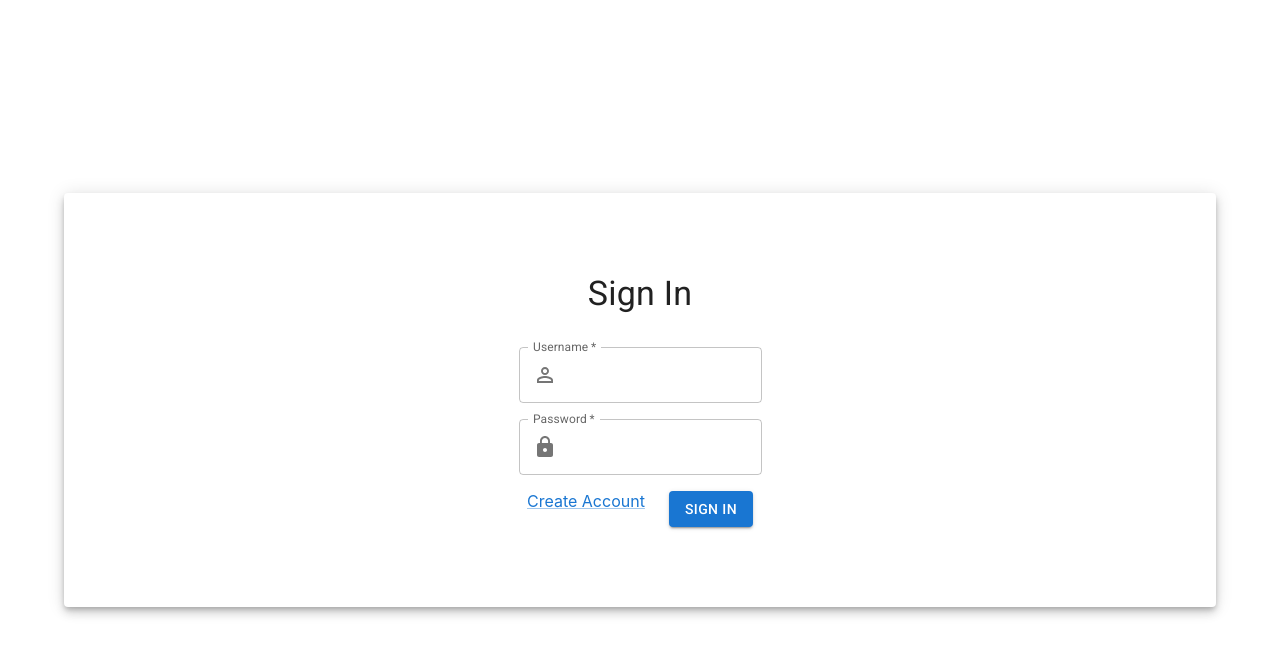
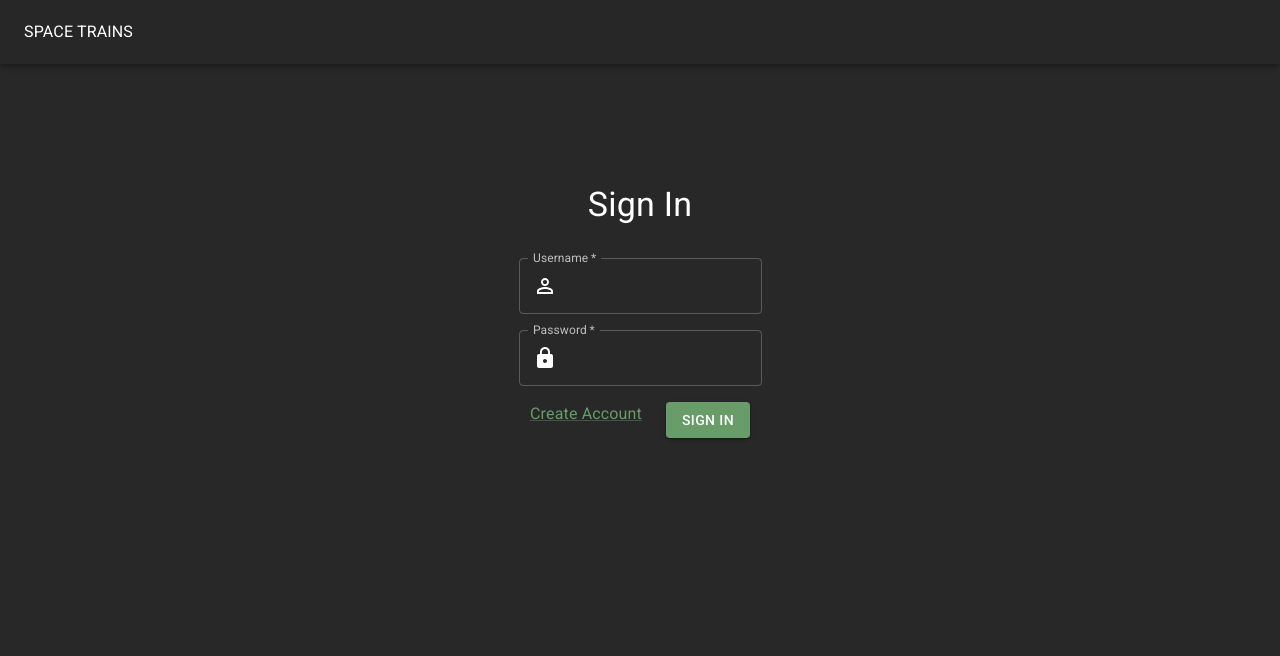
Before and after one commit to JDSeiler/alexandria, a React (Create React App) app: page /login in a window 1280 px wide. Shown: the top 656 px of the page. Built offline with nearby package versions, Linux system fonts and the light colour scheme.

Commit message:
Finish up basic UI for login page

```diff
--- a/package.json
+++ b/package.json
@@ -13,13 +13,15 @@
     "@types/node": "^16.11.64",
     "@types/react": "^18.0.21",
     "@types/react-dom": "^18.0.6",
+    "formik": "^2.2.9",
     "react": "^18.2.0",
     "react-dom": "^18.2.0",
     "react-router-dom": "6",
     "react-scripts": "5.0.1",
     "styled-components": "^5.3.6",
     "typescript": "^4.8.4",
-    "web-vitals": "^2.1.4"
+    "web-vitals": "^2.1.4",
+    "yup": "^0.32.11"
   },
   "scripts": {
     "start": "react-scripts start",
--- a/src/Layout.tsx
+++ b/src/Layout.tsx
@@ -1,21 +1,19 @@
+import { Box } from "@mui/material";
 import { FC } from "react";
-import { Container, Paper, Stack } from "@mui/material";
 import { Outlet } from "react-router-dom";
-import { AuthProvider } from "./hooks/auth";
+import Header from "./components/Header";
 
 const Layout: FC = () => {
-  // TODO: This is just a proof of concept. I don't really want everything placed
-  // on a floating card...
   return (
-    <AuthProvider>
-      <Container>
-        <Stack justifyContent="space-evenly" height="100vh">
-          <Paper elevation={6} sx={{ padding: "5rem" }}>
-            <Outlet />
-          </Paper>
-        </Stack>
-      </Container>
-    </AuthProvider>
+    <Box
+      sx={{
+        width: "100vw",
+        height: "100vh",
+      }}
+    >
+      <Header />
+      <Outlet />
+    </Box>
   );
 };
 
--- /dev/null
+++ b/src/components/Header.tsx
@@ -0,0 +1,21 @@
+import { AppBar, Toolbar, Typography } from "@mui/material";
+import { FC } from "react";
+import { styled } from "@mui/material";
+
+// https://mui.com/material-ui/react-app-bar/
+const Offset = styled("div")(({ theme }) => theme.mixins.toolbar);
+
+const Header: FC = () => {
+  return (
+    <>
+      <AppBar position="fixed">
+        <Toolbar>
+          <Typography>{"SPACE TRAINS"}</Typography>
+        </Toolbar>
+      </AppBar>
+      <Offset />
+    </>
+  );
+};
+
+export default Header;
--- a/src/hooks/auth.tsx
+++ b/src/hooks/auth.tsx
@@ -7,28 +7,46 @@ import {
 } from "react";
 
 const useAuthState = () => {
-  const [signedIn, setSignedIn] = useState(false);
-  const [loading, setLoading] = useState(true);
+  const [signedIn, setSignedInInternal] = useState(false);
+  const [loading, setLoadingInternal] = useState(true);
 
   useEffect(() => {
     // TODO: Simulate checking if the user is signed in.
     setTimeout(() => {
-      setSignedIn(true);
-      setLoading(false);
+      setSignedInInternal(false);
+      setLoadingInternal(false);
     }, 1500);
   }, []);
 
-  // TODO: I think I need to return a function to call the login endpoint and set the sign-in state?
+  // Dinky little wrappers so that I don't have to deal with the
+  // types: React.Dispatch<React.SetState ... yadda yadda
+  const setSignedIn = (newValue: boolean) => {
+    setSignedInInternal(newValue);
+  };
+
+  const setLoading = (newValue: boolean) => {
+    setLoadingInternal(newValue);
+  };
+
   return {
     signedIn,
+    setSignedIn,
     loading,
+    setLoading,
   };
 };
 
 // We only export the AuthContext so that the state is shared globally.
+// The default values are only passed to components if they don't have a provider.
 export const AuthContext = createContext({
   signedIn: false,
-  loading: true,
+  setSignedIn: (_: boolean) => {
+    void "intentionally unimplemented";
+  },
+  loading: false,
+  setLoading: (_: boolean) => {
+    void "intentionally unimplemented";
+  },
 });
 
 export const AuthProvider: FC<PropsWithChildren<unknown>> = ({ children }) => {
--- a/src/index.tsx
+++ b/src/index.tsx
@@ -12,16 +12,32 @@ import Layout from "./Layout";
 import Login from "./scenes/login";
 import CreateAccount from "./scenes/create-account";
 import AuthGate from "./components/AuthGate";
+import { createTheme, ThemeProvider, CssBaseline } from "@mui/material";
+import { AuthProvider } from "./hooks/auth";
 // import reportWebVitals from "./reportWebVitals";
 
-/*
-K, I need some routes...
-I'm missing the backend API route for checking if the user is logged in.
-So we're going to skip gluing together for now and just work on the UI
-for now.
-
-Or, I can just mock the backend code....
-*/
+// Created with the help of: https://bareynol.github.io/mui-theme-creator
+// Very useful for previewing how all the colors will look together.
+const customizedTheme = createTheme({
+  palette: {
+    mode: "dark",
+    primary: {
+      main: "#689d6a",
+    },
+    secondary: {
+      main: "#fabd2f",
+    },
+    background: {
+      default: "#282828",
+    },
+    text: {
+      primary: "#ffffff",
+    },
+    warning: {
+      main: "#fe8019",
+    },
+  },
+});
 
 const router = createBrowserRouter(
   createRoutesFromElements(
@@ -40,7 +56,12 @@ const root = ReactDOM.createRoot(
 );
 root.render(
   <React.StrictMode>
-    <RouterProvider router={router} />
+    <ThemeProvider theme={customizedTheme}>
+      <CssBaseline />
+      <AuthProvider>
+        <RouterProvider router={router} />
+      </AuthProvider>
+    </ThemeProvider>
   </React.StrictMode>
 );
 
--- a/src/scenes/login/index.tsx
+++ b/src/scenes/login/index.tsx
@@ -1,25 +1,62 @@
+import Lock from "@mui/icons-material/Lock";
+import PersonOutline from "@mui/icons-material/PersonOutline";
 import {
+  Button,
+  CircularProgress,
+  InputAdornment,
+  Link,
+  Stack,
+  TextField,
   Typography,
-  InputAdornment,
-  TextField,
-  Stack,
-  Button,
-  Link,
+  useTheme,
 } from "@mui/material";
-import PersonOutline from "@mui/icons-material/PersonOutline";
-import Lock from "@mui/icons-material/Lock";
-import { FC } from "react";
-import { Link as ReactRouterLink } from "react-router-dom";
+import { useFormik } from "formik";
+import { FC, useContext } from "react";
+import { Link as ReactRouterLink, useNavigate } from "react-router-dom";
+import * as Yup from "yup";
+import { AuthContext } from "../../hooks/auth";
+
+const loginSchema = Yup.object().shape({
+  username: Yup.string().required("Username is required"),
+  password: Yup.string().required("Password is required"),
+});
 
 const Login: FC = () => {
+  const { setSignedIn } = useContext(AuthContext);
+  const navigate = useNavigate();
+  const theme = useTheme();
+  const formik = useFormik({
+    initialValues: {
+      username: "",
+      password: "",
+    },
+    validationSchema: loginSchema,
+    onSubmit: (values, { setSubmitting }) => {
+      setTimeout(() => {
+        // TODO: Do real sign-in implementation. The basic idea will stay the same.
+        alert("Woohoo! Signed in!");
+        setSubmitting(false);
+        setSignedIn(true);
+        navigate("/");
+      }, 500);
+    },
+  });
+
   return (
-    <Stack spacing={2} alignItems="center">
+    <form onSubmit={formik.handleSubmit}>
+      <Stack spacing={2} alignItems="center" sx={{ marginTop: "15vh" }}>
         <Typography variant="h4" sx={{ paddingBottom: "1rem" }}>
           Sign In
         </Typography>
         <TextField
+          id="username"
+          name="username"
+          label="Username"
           required
-        label="Username"
+          value={formik.values.username}
+          onChange={formik.handleChange}
+          error={formik.touched.username && Boolean(formik.errors.username)}
+          helperText={formik.touched.username && formik.errors.username}
           InputProps={{
             startAdornment: (
               <InputAdornment position="start">
@@ -30,9 +67,14 @@ const Login: FC = () => {
           sx={{ maxWidth: "33%" }}
         />
         <TextField
+          name="password"
+          type="password"
+          label="Password"
           required
-        label="Password"
-        type="password"
+          value={formik.values.password}
+          onChange={formik.handleChange}
+          error={formik.touched.password && Boolean(formik.errors.password)}
+          helperText={formik.touched.password && formik.errors.password}
           InputProps={{
             startAdornment: (
               <InputAdornment position="start">
@@ -46,13 +88,32 @@ const Login: FC = () => {
           <Link
             component={ReactRouterLink}
             to="/create-account"
-          sx={{ marginTop: "0.45rem" }}
+            sx={{
+              marginTop: "0.45rem",
+            }}
+            tabIndex={0}
           >
             Create Account
           </Link>
-        <Button variant="contained">Sign In</Button>
+          <Button
+            variant="contained"
+            disabled={formik.isSubmitting}
+            onClick={formik.submitForm}
+          >
+            {formik.isSubmitting ? (
+              <CircularProgress
+                size={24}
+                sx={{
+                  color: theme.palette.secondary.main,
+                }}
+              />
+            ) : (
+              "Sign In"
+            )}
+          </Button>
         </Stack>
       </Stack>
+    </form>
   );
 };
 
```
Also changed, not shown: 1 other file (tests, documents, lock files or other folders). Lines whose indentation alone changed are shown as unchanged.
